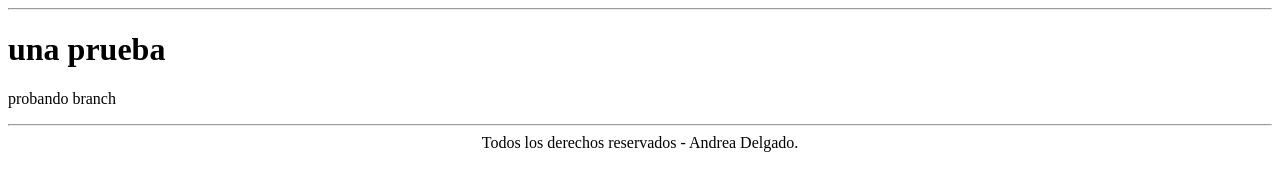
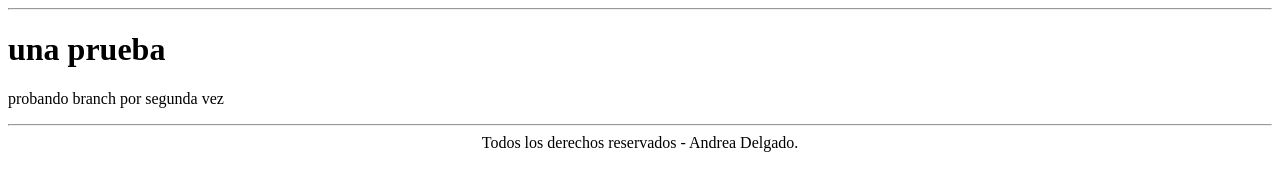
Before and after one commit to JhonatAP/grupo13, a plain HTML site: page view/contactoAndrea.html in a window 1280 px wide. Drawn offline with Linux system fonts and the light colour scheme.

Commit message:
modifico mi rama 2da vez

```diff
--- a/view/contactoAndrea.html
+++ b/view/contactoAndrea.html
@@ -11,7 +11,7 @@
 
 <h1> una prueba</h1>
     <p >
-        probando branch
+        probando branch por segunda vez
     </p>
 </body>
 <hr> </hr>
```
